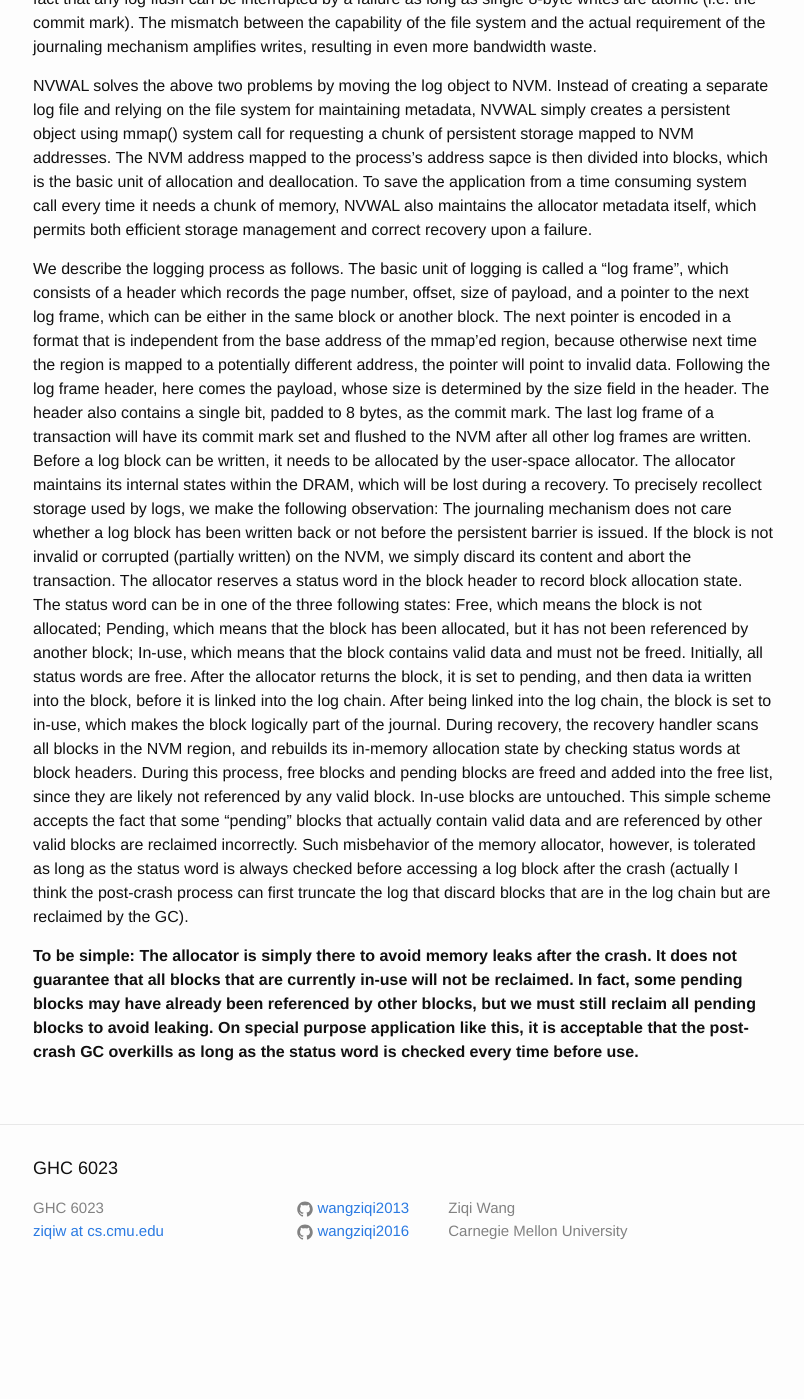
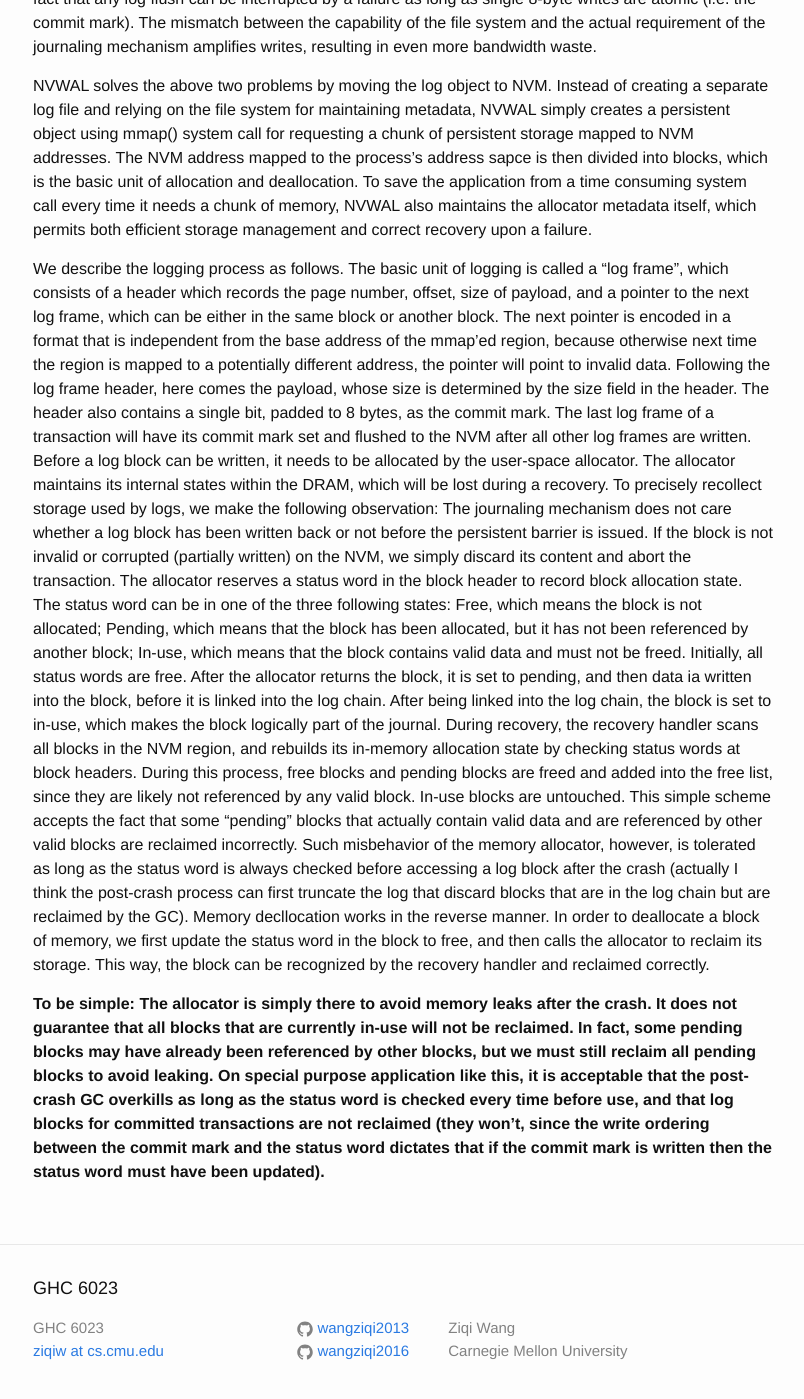
Before and after one commit to wangziqi2013/wangziqi2013.github.io, a Jekyll site: the page built from _posts/2019-10-28-nvwal.markdown, in a window 1280 px wide and 1400 px high, scrolled down 1000 px. Shown: the whole window, without its empty margins (237-1041 px from the left). Built offline with Jekyll 4.4.1, drawn with Linux system fonts in a browser that asks for light colours; before the commit the page ends 2302 px from its top, so only the background shows below that.

Commit message:
Small change

```diff
--- a/_posts/2019-10-28-nvwal.markdown
+++ b/_posts/2019-10-28-nvwal.markdown
@@ -66,9 +66,13 @@ untouched. This simple scheme accepts the fact that some "pending" blocks that a
 referenced by other valid blocks are reclaimed incorrectly. Such misbehavior of the memory allocator, however, is
 tolerated as long as the status word is always checked before accessing a log block after the crash (actually I think
 the post-crash process can first truncate the log that discard blocks that are in the log chain but are reclaimed
-by the GC).
+by the GC). Memory decllocation works in the reverse manner. In order to deallocate a block of memory, we first
+update the status word in the block to free, and then calls the allocator to reclaim its storage. This way, the block
+can be recognized by the recovery handler and reclaimed correctly.
 
 **To be simple: The allocator is simply there to avoid memory leaks after the crash. It does not guarantee that all
 blocks that are currently in-use will not be reclaimed. In fact, some pending blocks may have already been referenced
 by other blocks, but we must still reclaim all pending blocks to avoid leaking. On special purpose application like this,
-it is acceptable that the post-crash GC overkills as long as the status word is checked every time before use.**
+it is acceptable that the post-crash GC overkills as long as the status word is checked every time before use, and that
+log blocks for committed transactions are not reclaimed (they won't, since the write ordering between the commit mark
+and the status word dictates that if the commit mark is written then the status word must have been updated).**
```
